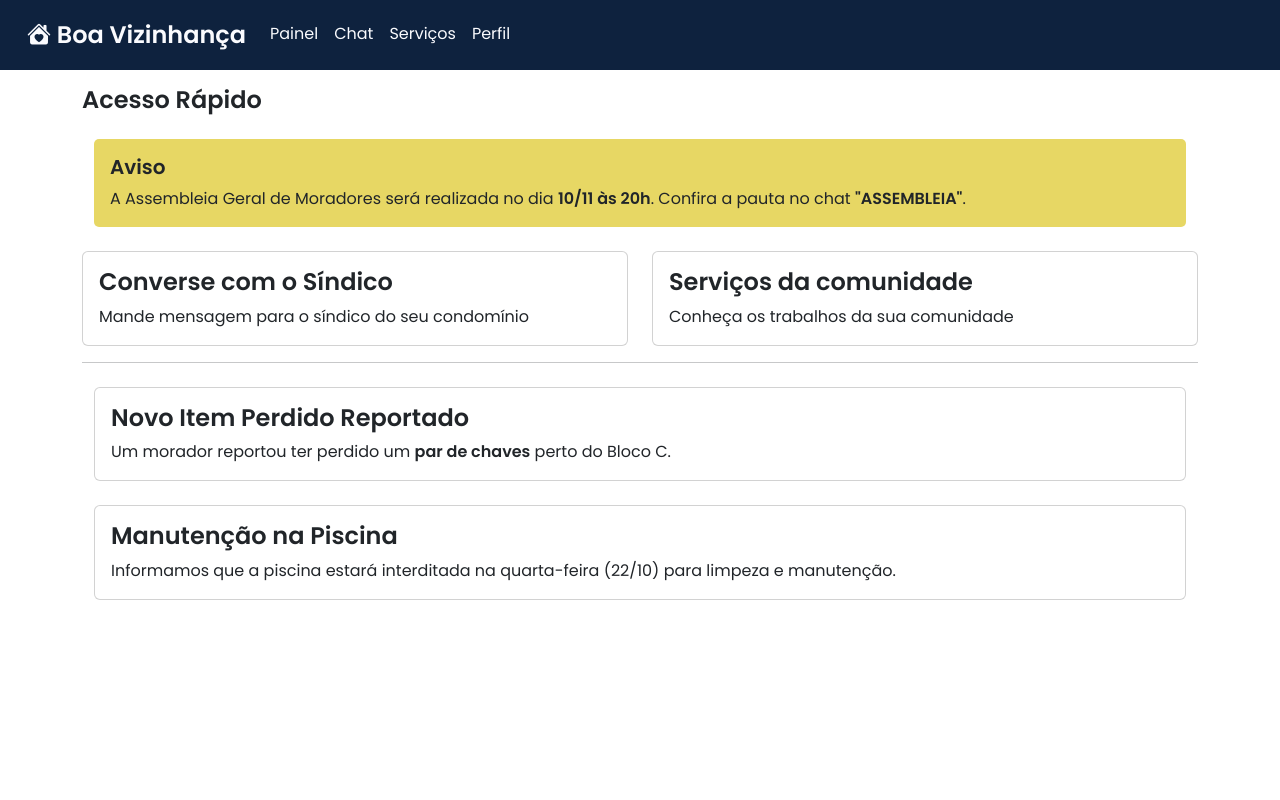
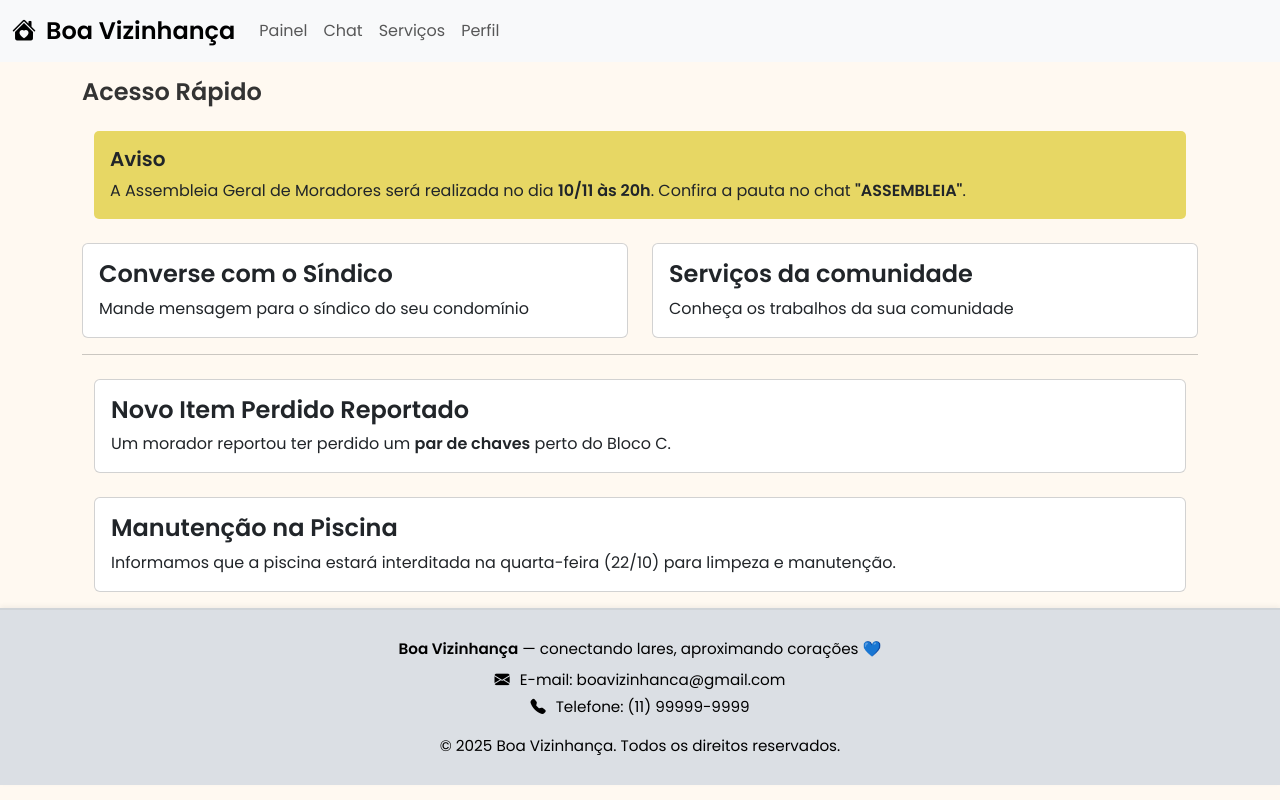
Before and after one commit to p-yuki/rede-social, a Flask app: page / in a window 1280 px wide. Run offline with Flask 3, Linux system fonts and the light colour scheme.

Commit message:
fiz algumas alterações

```diff
--- a/static/css/base.css
+++ b/static/css/base.css
@@ -1,15 +1,23 @@
 @import url('https://fonts.googleapis.com/css2?family=Poppins:wght@400;600&display=swap');
 
 /* bases */
-::after,
-::before {
+*,
+*::after,
+*::before {
     box-sizing: border-box;
     margin: 0;
     padding: 0;
 }
 
+body {
+    font-family: 'Poppins', sans-serif;
+    background-color: #fff9f1; /* branco sujo */
+    color: #333;
+}
+
 a {
     text-decoration: none;
+    color: inherit;
 }
 
 li {
@@ -21,51 +29,122 @@ h1 {
     font-size: 1.5rem;
 }
 
-body {
-    font-family: 'Poppins', sans-serif;
+/* NAVBAR */
+.navbar-container {
+    background: #348ce3;
+    display: flex;
+    flex-direction: column;
+    align-items: flex-start;
+    width: 100%;
+    box-shadow: 0 2px 4px rgba(0, 0, 0, 0.08);
 }
 
-/* navbar */
-.container-fluid {
-    background: #0e223e;
+/* parte superior */
+.navbar-top {
     height: 70px;
-}
-
-.navbar {
-    padding: 0;
+    width: 100%;
+    display: flex;
+    align-items: center;
+    justify-content: space-between;
+    padding: 0 20px;
 }
 
 .navbar-brand {
-    color: #fafbfe;
+    display: flex;
+    align-items: center;
+    color: #000; /* preto */
     font-weight: 600;
     font-size: 1.5rem;
-    margin-left: 15px;
-}
-
-.nav-link,
-.nav-link.active {
-    color: #fafbfe;
-    transition: none;
-    border-bottom: 3px solid transparent;
-}
-
-.navbar-nav .nav-link.active,
-.navbar-nav .nav-link.show {
-    color: #fafbfe;
+    gap: 10px;
+    transition: color 0.3s ease;
 }
 
 .navbar-brand:hover {
-    color: #fafbfe;
+    color: #666; /* cinza claro */
 }
 
-.nav-link:hover,
-.nav-link.active:hover {
-    color: #fafbfe;
-    background-color: rgba(255, 255, 255, 0.075);
-    border-bottom: 3px solid #3b7ddd;
+.navbar-brand img {
+    height: 40px;
+    width: auto;
 }
 
-.navbar-nav:hover .nav-link.active:hover,
-.navbar-nav:hover .nav-link.show:hover {
-    color: #fafbfe;
+/* menu */
+.navbar-menu {
+    width: 100%;
+    display: flex;
+    justify-content: center;
+    border-top: 1px solid rgba(0, 0, 0, 0.1);
+    transition: all 0.3s ease;
 }
+
+.navbar-menu ul {
+    display: flex;
+    gap: 25px;
+    padding: 10px 0;
+}
+
+.navbar-menu a {
+    color: #000;
+    font-weight: 500;
+    transition: color 0.3s ease;
+}
+
+.navbar-menu a:hover {
+    color: #777;
+}
+
+/* comportamento responsivo */
+@media (max-width: 992px) {
+    .navbar-container {
+        flex-direction: row;
+        align-items: center;
+        justify-content: space-between;
+        height: 70px;
+        padding: 0 20px;
+    }
+
+    .navbar-menu {
+        width: auto;
+        border: none;
+        background: transparent;
+        position: relative;
+    }
+
+    .navbar-menu ul {
+        flex-direction: row;
+        gap: 15px;
+        padding: 0;
+    }
+
+    .navbar-menu a {
+        color: #000;
+    }
+}
+
+/* Rodapé */
+.footer {
+    background-color: #dbdfe4;
+    color: #000;
+    text-align: center;
+    border-top: 2px solid rgba(0, 0, 0, 0.05);
+    box-shadow: 0 -2px 5px rgba(0, 0, 0, 0.05);
+}
+
+.footer a {
+    color: #000;
+    text-decoration: none;
+    transition: color 0.3s ease;
+}
+
+.footer a:hover {
+    color: #555;
+}
+
+.footer p {
+    margin: 4px 0;
+    font-size: 0.95rem;
+}
+
+.footer .bi {
+    margin-right: 6px;
+}
--- a/templates/base.html
+++ b/templates/base.html
@@ -5,16 +5,20 @@
     <meta charset="UTF-8">
     <meta name="viewport" content="width=device-width, initial-scale=1.0">
     <title>Boa Vizinhança - {% block title %}{% endblock %}</title>
-    <link href="https://cdn.jsdelivr.net/npm/bootstrap@5.3.8/dist/css/bootstrap.min.css" rel="stylesheet" integrity="sha384-sRIl4kxILFvY47J16cr9ZwB07vP4J8+LH7qKQnuqkuIAvNWLzeN8tE5YBujZqJLB" crossorigin="anonymous">
+    <link href="https://cdn.jsdelivr.net/npm/bootstrap@5.3.8/dist/css/bootstrap.min.css" rel="stylesheet"
+        integrity="sha384-sRIl4kxILFvY47J16cr9ZwB07vP4J8+LH7qKQnuqkuIAvNWLzeN8tE5YBujZqJLB" crossorigin="anonymous">
     <link rel="stylesheet" href="{{ url_for('static', filename='css/base.css') }}">
-    <link rel="stylesheet" href="https://cdn.jsdelivr.net/npm/bootstrap-icons@1.13.1/font/bootstrap-icons.min.css">
+    <link rel="stylesheet"
+        href="https://cdn.jsdelivr.net/npm/bootstrap-icons@1.13.1/font/bootstrap-icons.min.css">
 </head>
 
 <body>
     <!-- navbar -->
     <nav class="navbar navbar-expand-lg bg-body-tertiary">
         <div class="container-fluid">
-            <a class="navbar-brand" href="{{ url_for('painel') }}"><i class="bi bi-house-heart-fill"></i> Boa Vizinhança</a>
+            <a class="navbar-brand" href="{{ url_for('painel') }}">
+                <i class="bi bi-house-heart-fill"></i> Boa Vizinhança
+            </a>
             <button class="navbar-toggler" type="button" data-bs-toggle="collapse"
                 data-bs-target="#navbarSupportedContent" aria-controls="navbarSupportedContent" aria-expanded="false"
                 aria-label="Toggle navigation">
@@ -39,11 +43,26 @@
         </div>
     </nav>
 
-        <div class="main p-3">
-            <!-- conteúdo -->
-            {% block content %} {% endblock %}
+    <!-- conteúdo principal -->
+    <div class="main p-3">
+        {% block content %} {% endblock %}
+    </div>
+
+    <!-- rodapé -->
+    <footer class="footer mt-auto py-4">
+        <div class="container text-center">
+            <div class="footer-info mb-2">
+                <p><strong>Boa Vizinhança</strong> — conectando lares, aproximando corações 💙</p>
+            </div>
+            <div class="footer-contacts">
+                <p><i class="bi bi-envelope-fill"></i> E-mail: <a href="mailto:boavizinhanca@gmail.com">boavizinhanca@gmail.com</a></p>
+                <p><i class="bi bi-telephone-fill"></i> Telefone: (11) 99999-9999</p>
+            </div>
+            <div class="footer-copy mt-3">
+                <p>&copy; 2025 Boa Vizinhança. Todos os direitos reservados.</p>
+            </div>
         </div>
-    </div>
+    </footer>
 
     <script src="https://cdn.jsdelivr.net/npm/bootstrap@5.3.8/dist/js/bootstrap.bundle.min.js"
         integrity="sha384-FKyoEForCGlyvwx9Hj09JcYn3nv7wiPVlz7YYwJrWVcXK/BmnVDxM+D2scQbITxI"
```
